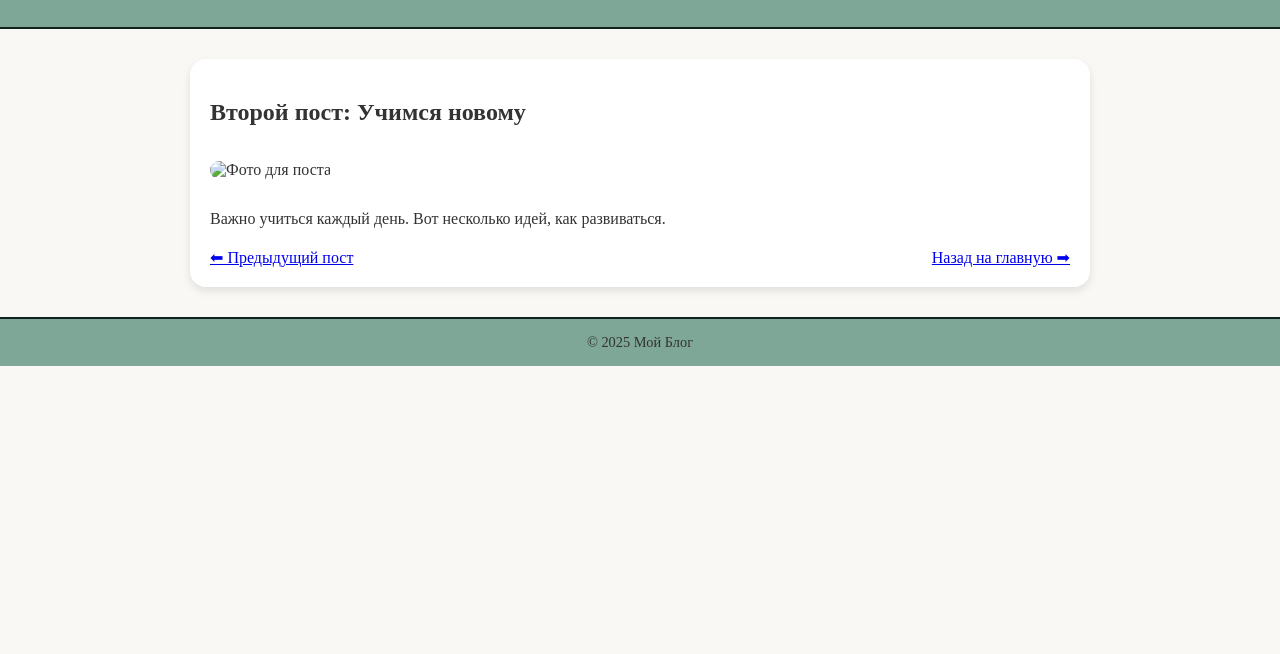
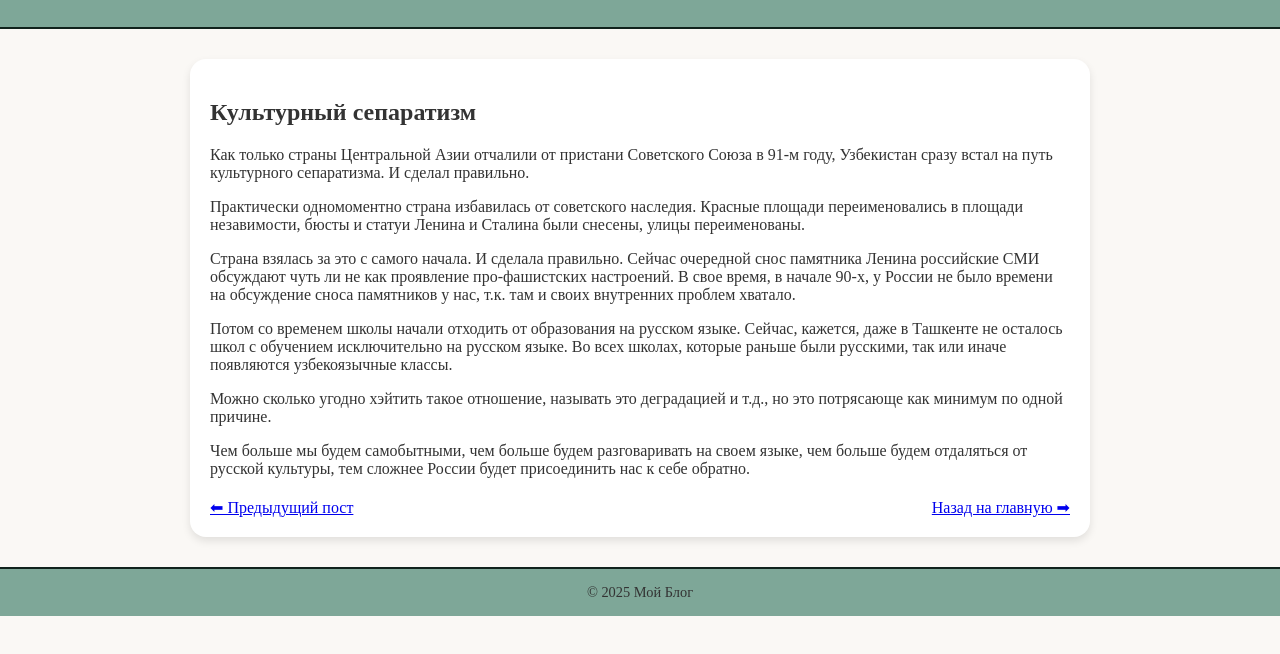
Before and after one commit to bekzodabdullojonov/blozhenka, a plain HTML site: page post2.html in a window 1280 px wide. Shown: the part 98-752 px from the top of the page. Drawn offline with Linux system fonts and the light colour scheme.

Commit message:
Update post2.html

```diff
--- a/post2.html
+++ b/post2.html
@@ -15,13 +15,19 @@
 
 <main>
     <article>
-        <h2>Второй пост: Учимся новому</h2>
-        <img src="images/photo2.jpg" alt="Фото для поста">
-        <p>Важно учиться каждый день. Вот несколько идей, как развиваться.</p>
+        <h2>Культурный сепаратизм</h2>
+        <p>Как только страны Центральной Азии отчалили от пристани Советского Союза в 91-м году, Узбекистан сразу встал на путь культурного сепаратизма. И сделал правильно.</p>
+        <p>Практически одномоментно страна избавилась от советского наследия. Красные площади переименовались в площади незавимости, бюсты и статуи Ленина и Сталина были снесены, улицы переименованы.</p>
+        <p>Страна взялась за это с самого начала. И сделала правильно. Сейчас очередной снос памятника Ленина российские СМИ обсуждают чуть ли не как проявление про-фашистских настроений. В свое время, в начале 90-х, у России не было времени на обсуждение сноса памятников у нас, т.к. там и своих внутренних проблем хватало.</p>
+        <p>Потом со временем школы начали отходить от образования на русском языке. Сейчас, кажется, даже в Ташкенте не осталось школ с обучением исключительно на русском языке. Во всех школах, которые раньше были русскими, так или иначе появляются узбекоязычные классы.</p>
+        <p>Можно сколько угодно хэйтить такое отношение, называть это деградацией и т.д., но это потрясающе как минимум по одной причине.</p>
+        <p>Чем больше мы будем самобытными, чем больше будем разговаривать на своем языке, чем больше будем отдаляться от русской культуры, тем сложнее России будет присоединить нас к себе обратно.</p>
+
+
 
         <div class="post-nav">
-            <a href="post1.html">⬅ Предыдущий пост</a>
-            <a href="index.html">Назад на главную ➡</a>
+            <a href="post3.html">⬅ Предыдущий пост</a>
+            <a href="post1.html">Назад на главную ➡</a>
         </div>
     </article>
 </main>
```
